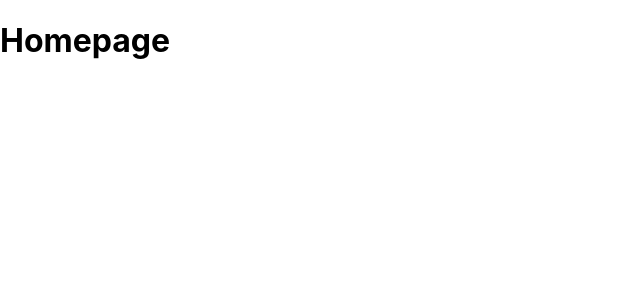
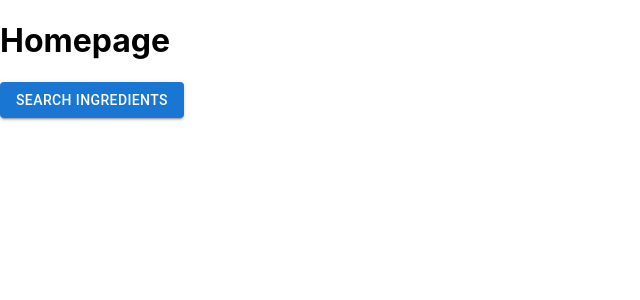
Before and after one commit to HLGitHuber/RecipeHub-Front, a React (Create React App) app in the folder recipe-hub-front/: page / in a window 1280 px wide. Shown: the top 300 px of the page, without its empty margins (0-640 px from the left). Built offline with nearby package versions, Linux system fonts and the light colour scheme.

Commit message:
added button to move to search

```diff
--- a/recipe-hub-front/src/Router/Homepage.js
+++ b/recipe-hub-front/src/Router/Homepage.js
@@ -1,7 +1,15 @@
+import { Link } from "react-router-dom";
+import Button from '@mui/material/Button';
+
 function Homepage() {
   return (
     <div>
       <h1>Homepage</h1>
+      <Link to={'/search'}>
+        <Button variant="contained" href="#contained-buttons">
+          Search ingredients
+        </Button>
+      </Link>
     </div>
   );
 }
```
